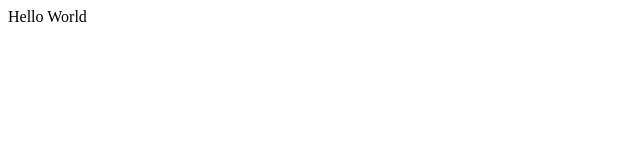
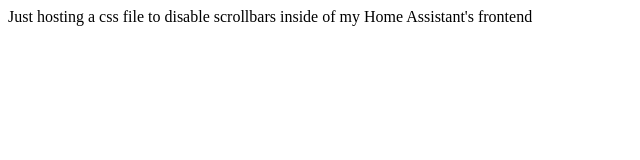
Before and after one commit to damongolding/hass-scrollbars, a plain HTML site: page index.html in a window 1280 px wide. Shown: the whole page, without its empty margins (0-640 px from the left). Drawn offline with Linux system fonts and the light colour scheme.

Commit message:
Update index.html

```diff
--- a/index.html
+++ b/index.html
@@ -7,6 +7,7 @@
     <title>Document</title>
   </head>
   <body>
-    Hello World
+    Just hosting a css file to disable scrollbars inside of my Home Assistant's
+    frontend
   </body>
 </html>
```
